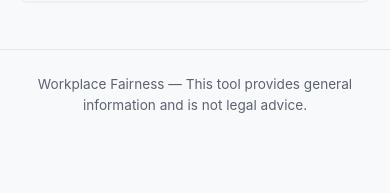
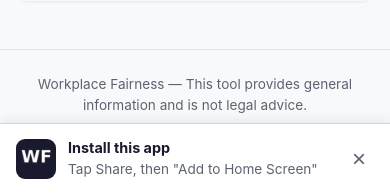
Before and after one commit to donleow-69/wfa-app, a Python web app: template app/templates/chat.html in a window 390 px wide. Shown: the part 651-844 px from the top of the page. Run offline with Jinja, Linux system fonts and the light colour scheme; the template is opened without the code that fills it, so the values that code supplies are empty.

Commit message:
Add iOS "Add to Home Screen" prompt and fix home-screen app name
iOS Safari has no native install banner like Android's beforeinstallprompt,
so users never discover the app is installable unless told. Add a
dismissible banner (iOS + not-already-standalone only) pointing to
Share > Add to Home Screen, sized to its own rendered height so it never
overlaps page content even when its text wraps on narrow screens.

Also add apple-mobile-web-app-title: without it, iOS uses whatever page's
<title> was active when the user tapped Add to Home Screen, so the home
screen icon name varied by page (e.g. "Login — Workplace Fairness").

Verified via Playwright (iPhone 14 emulation): banner shows only on iOS,
stays hidden after dismissal (localStorage) and on desktop, and reserves
its own space correctly. Full pytest suite (80 tests) still passes.

Co-Authored-By: Claude Sonnet 5 <noreply@anthropic.com>

```diff
--- a/app/static/css/style.css
+++ b/app/static/css/style.css
@@ -303,6 +303,29 @@ a.tab:hover { color: var(--color-primary); }
     to { transform: translateY(1rem); opacity: 0; }
 }
 
+/* === iOS install banner === */
+.ios-install-banner {
+    position: fixed;
+    left: 0;
+    right: 0;
+    bottom: 0;
+    display: flex;
+    align-items: center;
+    gap: 0.75rem;
+    padding: 0.75rem 1rem calc(0.75rem + env(safe-area-inset-bottom));
+    background: var(--color-surface);
+    border-top: 1px solid var(--color-border);
+    box-shadow: 0 -2px 12px var(--color-shadow);
+    z-index: 9998;
+    animation: toast-in 0.3s ease;
+}
+.ios-install-banner-icon { width: 40px; height: 40px; border-radius: 9px; flex-shrink: 0; }
+.ios-install-banner-text { flex: 1; display: flex; flex-direction: column; font-size: 0.85rem; color: var(--color-text); }
+.ios-install-banner-text strong { font-size: 0.9rem; }
+.ios-install-banner-text span { color: var(--color-text-muted); }
+.ios-install-banner-close { background: none; border: none; font-size: 1.5rem; line-height: 1; color: var(--color-text-muted); cursor: pointer; padding: 0.25rem 0.5rem; }
+body { transition: padding-bottom 0.2s ease; }
+
 /* === Timestamps === */
 .timestamp { font-variant-numeric: tabular-nums; }
 
@@ -346,4 +369,5 @@ a.tab:hover { color: var(--color-primary); }
     .card { box-shadow: none; border: 1px solid #ddd; break-inside: avoid; }
     .container { max-width: 100%; margin: 0; padding: 0; }
     .toast { display: none !important; }
+    .ios-install-banner { display: none !important; }
 }
--- a/app/templates/base.html
+++ b/app/templates/base.html
@@ -2,7 +2,7 @@
 <html lang="en">
 <head>
     <meta charset="UTF-8">
-    <meta name="viewport" content="width=device-width, initial-scale=1.0">
+    <meta name="viewport" content="width=device-width, initial-scale=1.0, viewport-fit=cover">
     <title>{% block title %}Home{% endblock %} — Workplace Fairness</title>
     <meta name="description" content="Know your workplace rights, file complaints, and stay compliant.">
     <meta name="theme-color" content="#1a1a2e">
@@ -12,6 +12,7 @@
     <link rel="apple-touch-icon" href="/static/icons/apple-touch-icon.png">
     <meta name="apple-mobile-web-app-capable" content="yes">
     <meta name="apple-mobile-web-app-status-bar-style" content="black-translucent">
+    <meta name="apple-mobile-web-app-title" content="Workplace Fairness">
     <script>
     (function() {
         var t = localStorage.getItem('theme');
@@ -21,6 +22,15 @@
     </script>
 </head>
 <body>
+    <div id="ios-install-banner" class="ios-install-banner" hidden>
+        <img src="/static/icons/icon-192.png" alt="" class="ios-install-banner-icon">
+        <div class="ios-install-banner-text">
+            <strong>Install this app</strong>
+            <span>Tap Share, then "Add to Home Screen"</span>
+        </div>
+        <button type="button" class="ios-install-banner-close" aria-label="Dismiss">&times;</button>
+    </div>
+
     <nav class="navbar">
         <a href="/" class="nav-brand">Workplace Fairness</a>
         <button class="nav-toggle" onclick="this.parentElement.classList.toggle('open')" aria-label="Menu">&#9776;</button>
@@ -55,6 +65,29 @@
     if ("serviceWorker" in navigator) {
         navigator.serviceWorker.register("/sw.js").catch(function() {});
     }
+
+    // iOS "Add to Home Screen" prompt — Safari has no native install banner
+    // (unlike Android's beforeinstallprompt), so users never discover this
+    // exists unless we tell them.
+    (function() {
+        var isIos = /iphone|ipad|ipod/i.test(navigator.userAgent) ||
+            (navigator.platform === "MacIntel" && navigator.maxTouchPoints > 1);
+        var isStandalone = window.navigator.standalone === true ||
+            window.matchMedia("(display-mode: standalone)").matches;
+        if (!isIos || isStandalone || localStorage.getItem("ios-install-dismissed")) return;
+
+        var banner = document.getElementById("ios-install-banner");
+        if (!banner) return;
+        banner.hidden = false;
+        // Reserve exactly the banner's rendered height (it can wrap to extra
+        // lines on narrow screens) so page content never sits behind it.
+        document.body.style.paddingBottom = banner.offsetHeight + "px";
+        banner.querySelector(".ios-install-banner-close").addEventListener("click", function() {
+            banner.hidden = true;
+            document.body.style.paddingBottom = "";
+            localStorage.setItem("ios-install-dismissed", "1");
+        });
+    })();
 
     // Dark mode toggle
     (function() {
```
